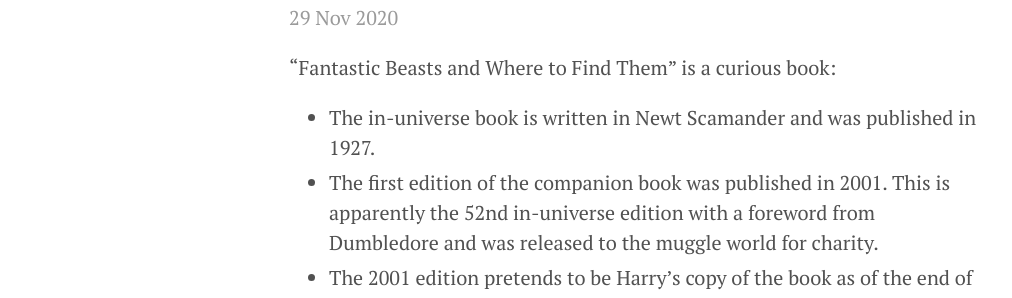
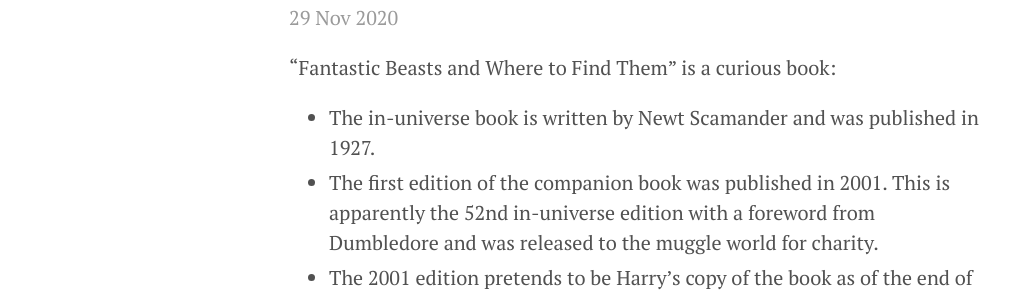
Before and after one commit to captn3m0/captn3m0.github.com, a Jekyll site: the page built from index.html, in a window 1280 px wide and 900 px high. Shown: the part 189-487 px from the top of the window, without its empty margins (1-1013 px from the left). Built offline with Jekyll 4.4.1, drawn with Linux system fonts in a browser that asks for light colours; the list of posts is cut into pages by our own code; comment, search, counter and statistics services are not loaded.

Commit message:
fix typo

```diff
--- a/_posts/2020-11-29-fantastic-beasts-graffiti.md
+++ b/_posts/2020-11-29-fantastic-beasts-graffiti.md
@@ -7,7 +7,7 @@
 
 "Fantastic Beasts and Where to Find Them" is a curious book:
 
-- The in-universe book is written in Newt Scamander and was published in 1927.
+- The in-universe book is written by Newt Scamander and was published in 1927.
 - The first edition of the companion book was published in 2001. This is apparently the 52nd in-universe edition with a foreword from Dumbledore and was released to the muggle world for charity.
 - The 2001 edition pretends to be Harry's copy of the book as of the end of Harry's 4th year at Hogwarts. As such it includes hand-written comments from the trio. (Yes, Hermione writes on books!)
 
```
